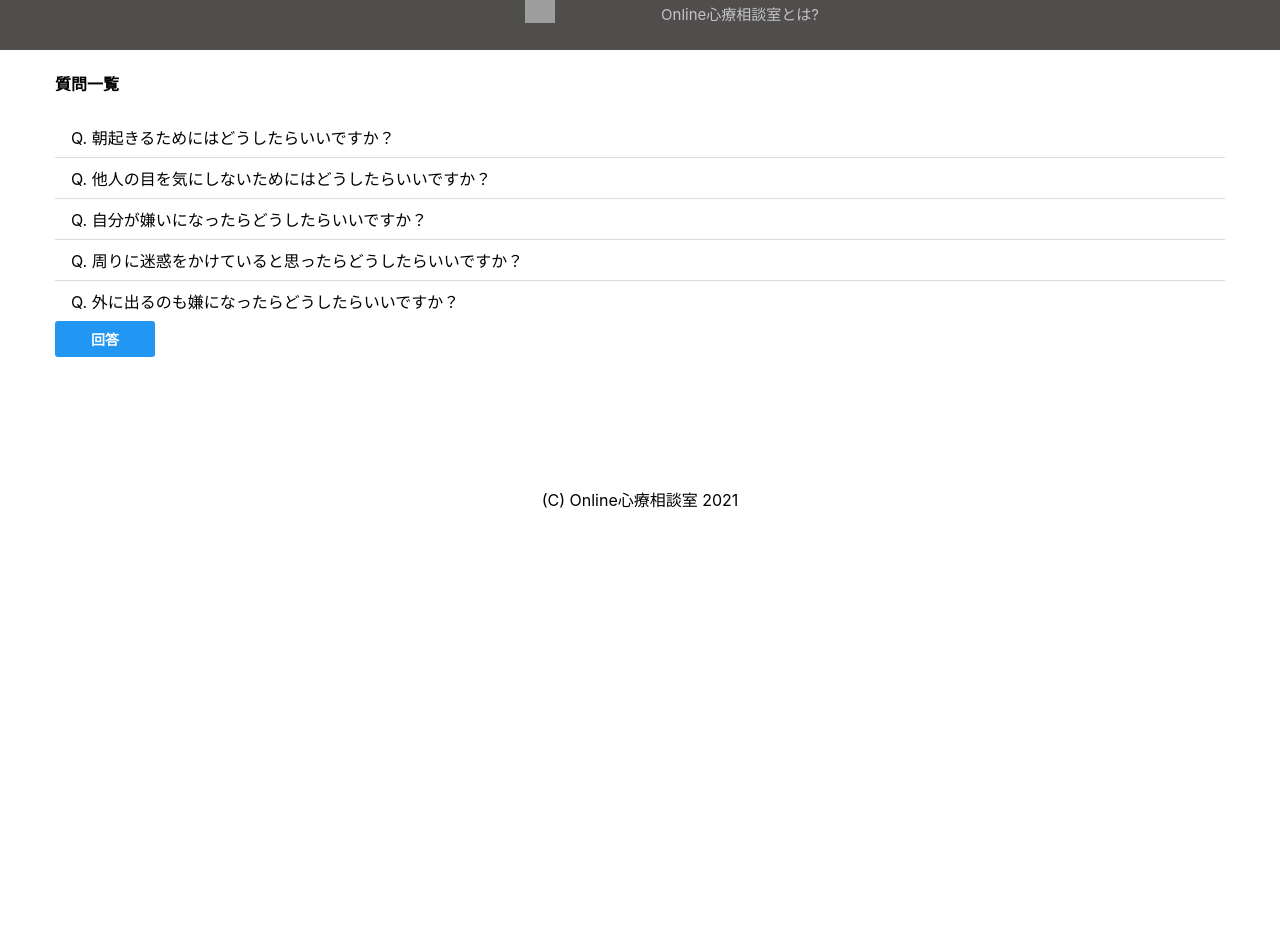
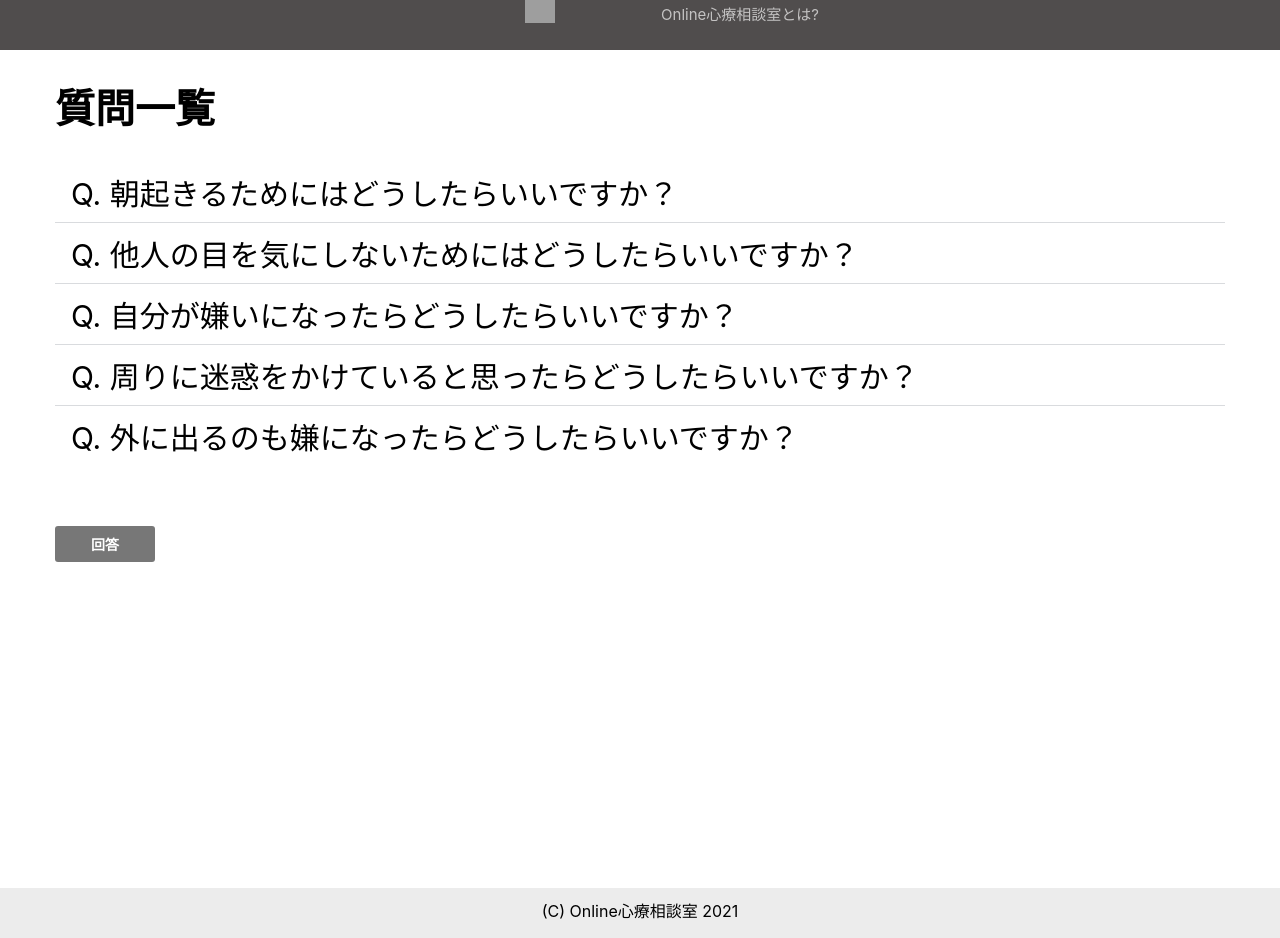
Before and after one commit to FuruyaYuuki/my_first_react_app, a React (Create React App) app: page / in a window 1280 px wide. Before the commit the page ends 800 px from the top, so only its background shows below. Built offline with nearby package versions, Linux system fonts and the light colour scheme; grey boxes are pictures that could not be loaded.

Commit message:
add comment style

```diff
--- a/package.json
+++ b/package.json
@@ -9,6 +9,7 @@
     "@testing-library/user-event": "^12.8.3",
     "react": "^17.0.2",
     "react-dom": "^17.0.2",
+    "react-particles-js": "^3.5.3",
     "react-router-dom": "^5.2.0",
     "react-scripts": "4.0.3",
     "styled-components": "^5.3.0",
--- /dev/null
+++ b/src/Button.js
@@ -0,0 +1,14 @@
+import styled from 'styled-components';
+
+export const Button = styled.button`
+  border: none;
+  border-radius: 3px;
+  background-color: #777777;
+  padding: 8px 16px;
+  margin-top: 60px;
+  min-width: 100px;
+  font-size: 14px;
+  font-weight: bold;
+  color: white;
+  cursor: pointer;
+`
--- a/src/Comment.js
+++ b/src/Comment.js
@@ -2,9 +2,18 @@ import styled from 'styled-components';
 import { Header } from "./Header"
 
 const Container = styled.div`
-  max-width: 1170px;
-  margin: 0 auto;
-  padding-left: 300px;
+  height: 867px;
+  margin: 10px 0;
+  padding-left: 450px;
+  background-image: url(https://pakutaso.cdn.rabify.me/shared/img/thumb/E146_ishidaiseikou.jpg.webp?d=1420);
+  background-size: 1665px;
+`
+
+const Text = styled.h1`
+  font-size: 60px;
+  color: #111111;
+  margin: 0;
+  padding-top: 95px;
 `
 
 export const Comment = () => {
@@ -12,7 +21,10 @@ export const Comment = () => {
     <div>
       <Header />
       <Container>
-        <h1>このWebサイトは、<br></br>病気によって、<br></br>不登校になった経験がある、<br></br>現大学生のアドバイスページです。</h1>
+        <Text>このWebサイトは、</Text>
+        <Text>病気によって、</Text>
+        <Text>不登校になった経験がある、</Text>
+        <Text>現大学生のアドバイスページです。</Text>
       </Container>
     </div>
   );
--- a/src/Footer.js
+++ b/src/Footer.js
@@ -8,8 +8,13 @@ const Container = styled.div`
 `
 
 const FooterClass = styled.footer`
- height: 80px;
+ height: 50px;
+ background-color: rgb(236, 236, 236);
  text-align: center;
+`
+
+const FooterText = styled.p`
+  padding-top: 10px;
 `
 
 export const Footer = () => {
@@ -17,7 +22,7 @@ export const Footer = () => {
   return (
     <FooterClass>
       <Container>
-        <p>(C) Online心療相談室 2021</p>
+        <FooterText>(C) Online心療相談室 2021</FooterText>
       </Container>
     </FooterClass>
   )
--- a/src/Main.js
+++ b/src/Main.js
@@ -2,6 +2,11 @@ import styled from 'styled-components';
 import { useState } from 'react';
 import { Q } from "./Q"
 import { QA } from "./QA"
+import { Button } from "./Button"
+
+const MainClass = styled.main`
+  height: 795px;
+`
 
 const Container = styled.div`
   max-width: 1170px;
@@ -10,20 +15,9 @@ const Container = styled.div`
   margin: 0 auto;
 `
 
-const MainClass = styled.main`
-  height: 400px;
-`
-
-export const Button = styled.button`
-  border: none;
-  border-radius: 3px;
-  background-color: #2196F3;
-  padding: 8px 16px;
-  min-width: 100px;
-  font-size: 14px;
-  font-weight: bold;
-  color: white;
-  cursor: pointer;
+const ListName = styled.h1`
+  color: black;
+  font-size: 40px;
 `
 
 export const Main = () => {
@@ -33,7 +27,7 @@ export const Main = () => {
   return (
     <MainClass>
       <Container tab={tab} setTab={setTab}>
-        <h4>質問一覧</h4>
+        <ListName>質問一覧</ListName>
         {
           tab === 'Q' ? <Q /> : <QA/>
         }
--- a/src/Q.js
+++ b/src/Q.js
@@ -1,6 +1,7 @@
 import styled from 'styled-components';
 
 const ListItem = styled.div`
+  font-size: 30px;
   padding: 8px 16px;
 
   &:nth-child(n+2) {
--- a/src/QA.js
+++ b/src/QA.js
@@ -1,6 +1,7 @@
 import styled from 'styled-components';
 
 const ListItem = styled.div`
+  font-size: 30px;
   padding: 8px 16px;
 
   &:nth-child(n+2) {
```
Also changed, not shown: 1 other file (tests, documents, lock files or other folders).
